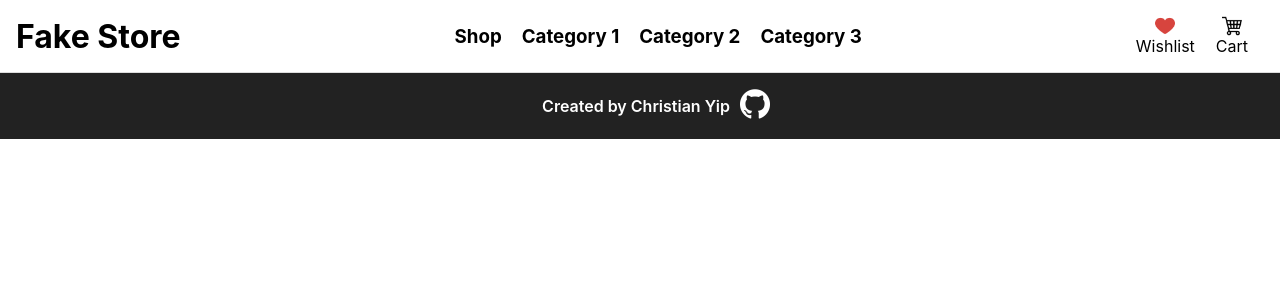
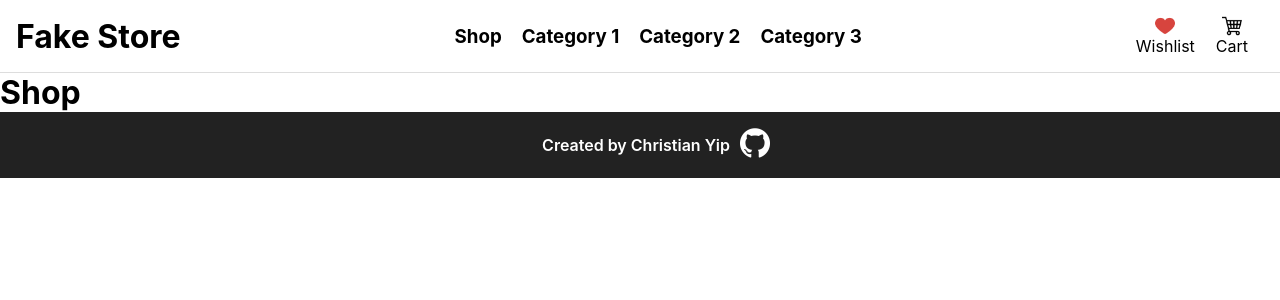
Before and after one commit to c-yip/shopping-cart, a React (Create React App) app: page /shop in a window 1280 px wide. Shown: the top 300 px of the page. Built offline with nearby package versions, Linux system fonts and the light colour scheme; the HTML template or start-up script is replaced by a standard one.

Commit message:
Add shopping page.

```diff
--- a/src/App.js
+++ b/src/App.js
@@ -6,6 +6,7 @@
 import Home from "./pages/Home";
 import Cart from "./pages/Cart";
 import Wishlist from "./pages/Wishlist";
+import Shop from "./pages/Shop";
 
 function App() {
   return (
@@ -16,6 +17,8 @@
         <Route path="/" element={<Home />} />
         <Route path="/cart" element={<Cart />} />
         <Route path="/wishlist" element={<Wishlist />} />
+        <Route path="/shop" element={<Shop />} />
+        <Route path="*" element={<h1>404: Page not found</h1>} />
       </Routes>
 
       <Footer />
--- /dev/null
+++ b/src/pages/Shop.js
@@ -0,0 +1,3 @@
+export default function Shop() {
+  return <h1>Shop</h1>;
+}
```
